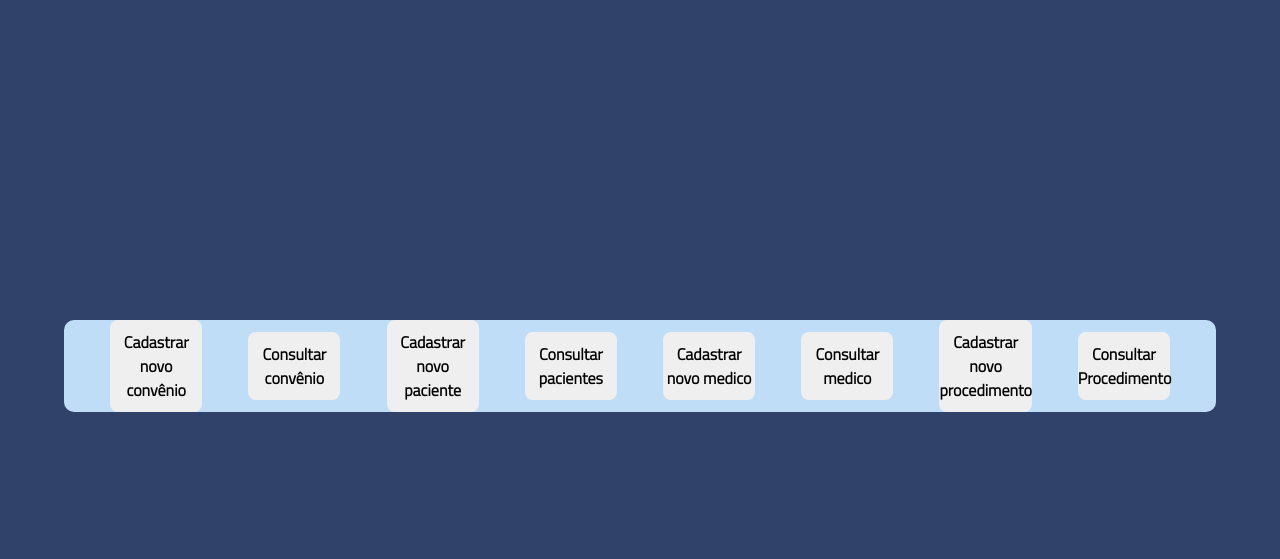
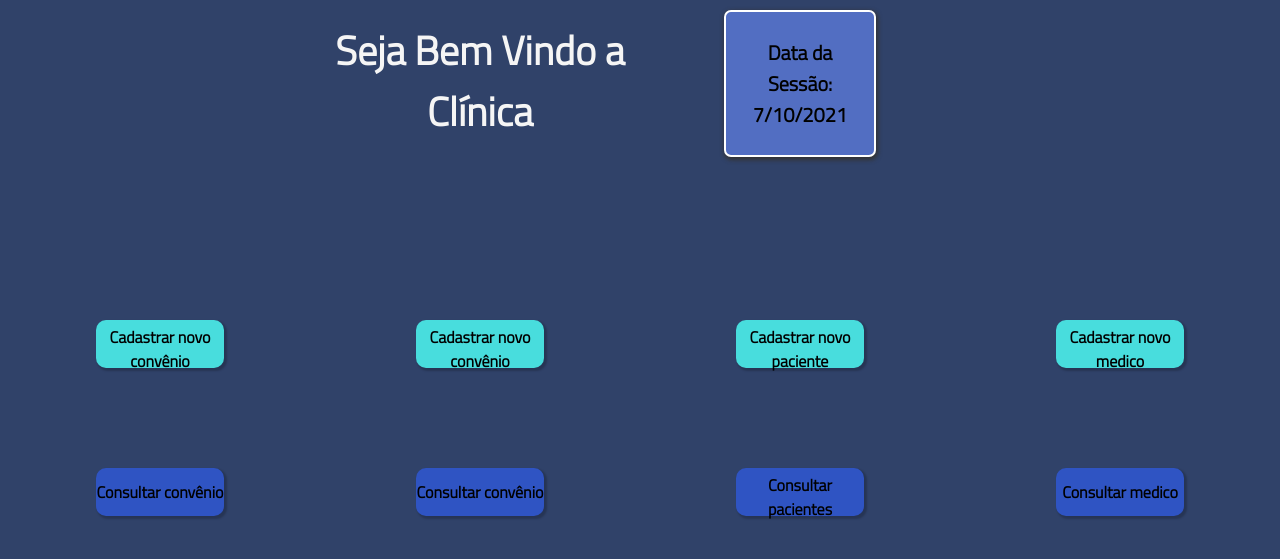
Before and after one commit to Liuizn/SA02-03, a PHP site: page / in a window 1280 px wide. Shown: the top 559 px of the page. Run offline with PHP 8.4, Linux system fonts and the light colour scheme.

Commit message:
feita nova telax index.php

```diff
--- a/index.php
+++ b/index.php
@@ -7,25 +7,45 @@
     <meta name="viewport" content="width=device-width, initial-scale=1.0">
     <title>Document</title>
     <link rel="stylesheet" href="style.css">
+    <link rel="stylesheet" href="style-index.css">
 </head>
 
 <body>
-    <div class="pai-area-formulario" id="inicio">
-        <div class="group-inputs group-buttons">
-
-            <button> <a href="cadastrar_convenio.php"> Cadastrar novo convênio</a></button>
-            <button> <a href="tabela_convenio.php"> Consultar convênio</a></button>
-
-            <button> <a href="cadastrar.php"> Cadastrar novo paciente</a></button>
-            <button> <a href="tabela_pacientes.php"> Consultar pacientes</a></button>
-
-            <button> <a href="cadastrar_medico.php"> Cadastrar novo medico</a></button>
-            <button> <a href="tabela_medico.php"> Consultar medico</a></button>
-
-            <button> <a href="cadastro-proc.php"> Cadastrar novo procedimento</a></button>
-            <button> <a href="lista-proc.php">Consultar Procedimento</a></button>
+    <div class="container-grid-index">
+        <div class="area-convenio">
+            <a href="cadastrar_convenio.php"><button>Cadastrar novo convênio</button></a>
+            <a href="tabela_convenio.php"><button class="tables">Consultar convênio</button></a>
+        </div>
+        <div class="area-paciente">
+            <a href="cadastrar_convenio.php"><button>Cadastrar novo convênio</button></a>
+            <a href="tabela_convenio.php"><button class="tables">Consultar convênio</button></a>
+        </div>
+        <div class="area-medico">
+            <a href="cadastrar.php"><button> Cadastrar novo paciente</button></a>
+            <a href="tabela_pacientes.php"> <button class="tables">Consultar pacientes</button></a>
+        </div>
+        <div class="area-procedimento">
+            <a href="cadastrar_medico.php"> <button>Cadastrar novo medico</button></a>
+            <a href="tabela_medico.php"> <button class="tables">Consultar  medico</button></a>
+        </div>
+        <div class="Text-area">
+            <h1>Seja Bem Vindo a Clínica</h1>
+            <div class="group">
+                <p id="data">Data da Sessão</p>
+            </div>
         </div>
     </div>
+
+
+    <script>
+    var data = new Date();
+    var dia = data.getDate();
+    var mes = data.getMonth();
+    var ano4 = data.getFullYear();
+    var str_data = dia + '/' + (mes + 1) + '/' + ano4;
+    data = document.getElementById("data")
+    data.innerHTML = `Data da Sessão: ${str_data}`
+</script>
 
 </body>
 
--- /dev/null
+++ b/style-index.css
@@ -0,0 +1,136 @@
+.container-grid-index {
+    display: grid;
+    grid-template-columns: 1fr 1fr 1fr 1fr;
+    grid-template-rows: 1fr 1fr 1fr;
+    gap: 10% 0px;
+    grid-auto-flow: column;
+    justify-content: space-between;
+    align-content: center;
+    justify-items: center;
+    align-items: center;
+    grid-template-areas:
+      ". Text-area Text-area ."
+      "area-convenio area-paciente area-medico area-procedimento"
+      "area-convenio area-paciente area-medico area-procedimento";
+    height: 70vh;
+  }
+
+  .area-convenio {
+    display: grid;
+    grid-template-columns: 1fr;
+    grid-template-rows: 1fr 1fr;
+    gap: 50% 0px;
+    grid-auto-flow: row;
+    align-content: space-around;
+    justify-items: center;
+    align-items: center;
+    grid-template-areas:
+      "."
+      ".";
+    justify-self: center;
+    align-self: center;
+    grid-area: area-convenio;
+    width: 90%;
+  }
+
+  .area-paciente {
+    display: grid;
+    grid-template-columns: 1fr;
+    grid-template-rows: 1fr 1fr;
+    gap: 50% 0px;
+    grid-auto-flow: row;
+    align-content: space-around;
+    justify-items: center;
+    align-items: center;
+    grid-template-areas:
+      "."
+      ".";
+    justify-self: center;
+    align-self: center;
+    grid-area: area-paciente;
+    width: 90%;
+  }
+
+  .area-procedimento {
+    display: grid;
+    grid-template-columns: 1fr;
+    grid-template-rows: 1fr 1fr;
+    gap: 50% 0px;
+    grid-auto-flow: column;
+    align-content: space-around;
+    justify-items: center;
+    align-items: center;
+    grid-template-areas:
+      "."
+      ".";
+    justify-self: center;
+    align-self: center;
+    grid-area: area-procedimento;
+    width: 90%;
+  }
+
+  .Text-area {
+    display: grid;
+    grid-template-columns: 1fr 1fr;
+    grid-template-rows: 1fr;
+    gap: NaNpx 0px;
+    grid-auto-flow: row;
+    justify-content: space-around;
+    align-content: center;
+    justify-items: center;
+    align-items: center;
+    grid-template-areas:
+      ". .";
+    justify-self: center;
+    align-self: center;
+    grid-area: Text-area;
+    width: 100%;
+    height: 60%;
+  }
+
+  .area-medico {
+    display: grid;
+    grid-template-columns: 1fr;
+    grid-template-rows: 1fr 1fr;
+    gap: 50% 0px;
+    grid-auto-flow: row;
+    align-content: space-around;
+    justify-items: center;
+    align-items: center;
+    grid-template-areas:
+      "."
+      ".";
+    justify-self: center;
+    align-self: center;
+    grid-area: area-medico;
+    width: 90%;
+  }
+
+.container-grid-index a{
+    margin-top: 5px;
+    margin-bottom: 2vh;
+}
+
+.container-grid-index button{
+    cursor: pointer;
+    padding-top: 5px;
+    padding-bottom: 5px;
+    width: 10vw;
+    height: 6vh;
+    border-radius: 10px;
+    border: none;
+    box-shadow: 2px 2px 2px 1px rgba(0, 0, 0, 0.2);
+    background-color: #48dddd;
+    font-size: 16px;
+}
+
+
+.tables{
+    background-color: rgb(47, 84, 195) !important;
+}
+
+.group{
+    width: 10vw;
+    background-color: rgb(82, 110, 194);
+    padding: 10px;
+}
```
